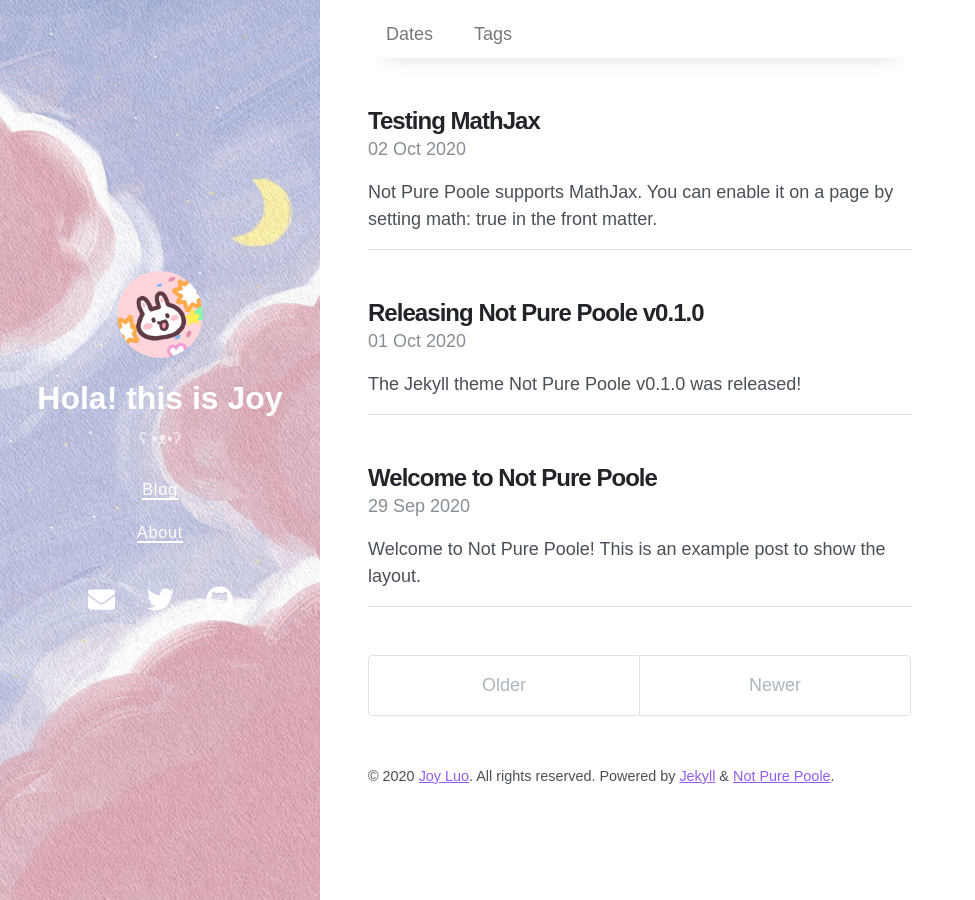
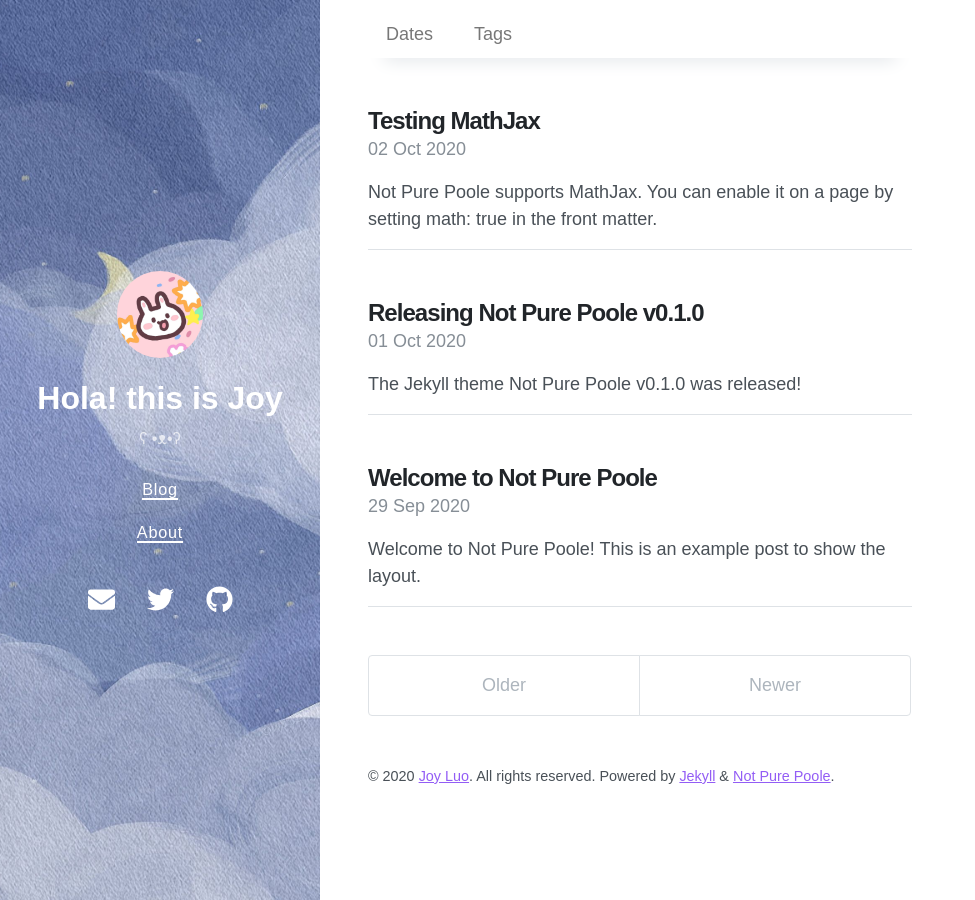
Before and after one commit to Joy3Luo/notes, a Jekyll site: the page built from index.html, in a window 1280 px wide. Shown: the whole page, without its empty margins (0-975 px from the left). Built offline with Jekyll 4.4.1, drawn with Linux system fonts in a browser that asks for light colours; nearby versions of some CDN libraries; the list of posts is cut into pages by our own code.

Commit message:
Update _config.yml

```diff
--- a/_config.yml
+++ b/_config.yml
@@ -5,7 +5,7 @@
 avatar: /IMG_4405.JPG
 paginate: 5
 permalink: pretty
-cover_image: /23.jpg
+cover_image: /22.jpg
 
 # Gems
 plugins:
```
